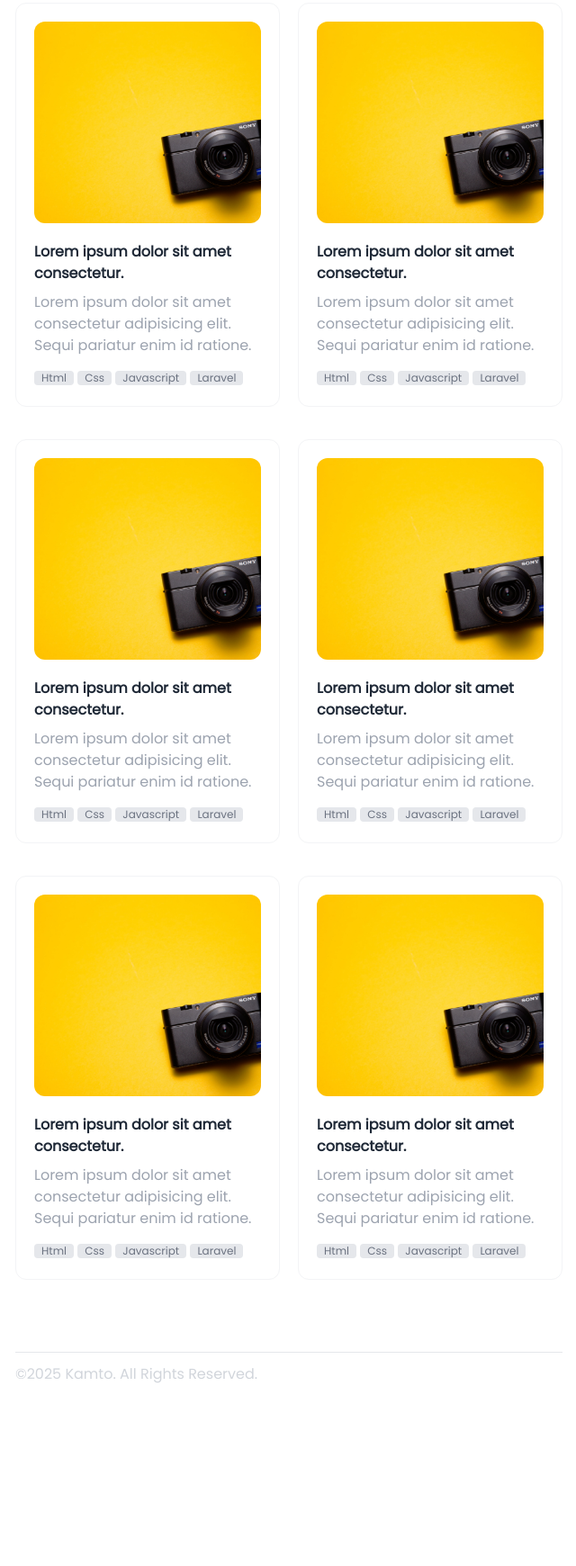
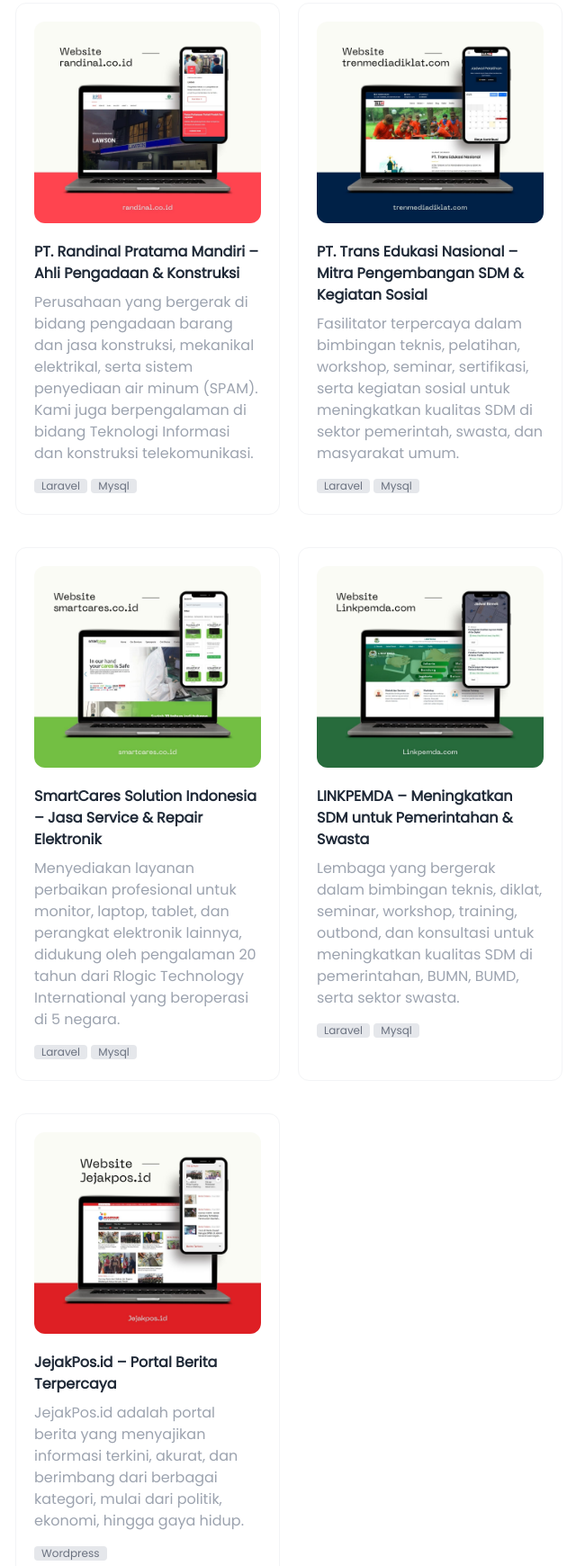
Before and after one commit to kamto-s/portfolio, a website: page public/index.html in a window 1280 px wide. Shown: the part 1253-2993 px from the top of the page at 90% size, without its empty margins (319-959 px from the left). Before the commit the page ends 2804 px from the top, so only its background shows below. Drawn offline with Linux system fonts and the light colour scheme.

Commit message:
add project

```diff
--- a/public/index.html
+++ b/public/index.html
@@ -146,100 +146,97 @@
       <div class="grid md:grid-cols-2 md:gap-5 sm:grid-cols-1">
         <!-- card -->
         <div class="p-5 mb-4 border border-gray-100 rounded-xl hover:bg-gray-100 dark:border-gray-900 dark:hover:bg-gray-900">
-          <img src="assets/images/img1.jpeg" class="object-cover w-full h-56 rounded-xl" alt="" />
+          <img src="assets/images/prj5.jpg" class="object-cover object-top w-full h-56 rounded-xl" alt="" />
           <div class="mt-5">
             <p class="font-semibold text-gray-800 hover:underline dark:text-gray-300 text-normal">
-              <a href="#">Lorem ipsum dolor sit amet consectetur.</a>
+              <a href="https://randinal.co.id/" target="_blank">PT. Randinal Pratama Mandiri – Ahli Pengadaan & Konstruksi</a>
             </p>
-            <p class="mt-2 text-base text-gray-400">Lorem ipsum dolor sit amet consectetur adipisicing elit. Sequi pariatur enim id ratione.</p>
+            <p class="mt-2 text-base font-medium text-gray-400">
+              Perusahaan yang bergerak di bidang pengadaan barang dan jasa konstruksi, mekanikal elektrikal, serta sistem penyediaan air minum (SPAM).
+              Kami juga berpengalaman di bidang Teknologi Informasi dan konstruksi telekomunikasi.
+            </p>
             <div class="mt-2 g-4">
-              <p class="inline-block px-2 mt-2 text-xs text-gray-500 bg-gray-200 rounded dark:bg-gray-800">Html</p>
-              <p class="inline-block px-2 mt-2 text-xs text-gray-500 bg-gray-200 rounded dark:bg-gray-800">Css</p>
-              <p class="inline-block px-2 mt-2 text-xs text-gray-500 bg-gray-200 rounded dark:bg-gray-800">Javascript</p>
               <p class="inline-block px-2 mt-2 text-xs text-gray-500 bg-gray-200 rounded dark:bg-gray-800">Laravel</p>
+              <p class="inline-block px-2 mt-2 text-xs text-gray-500 bg-gray-200 rounded dark:bg-gray-800">Mysql</p>
             </div>
           </div>
         </div>
+        <!-- end card -->
+
         <!-- card -->
         <div class="p-5 mb-4 border border-gray-100 rounded-xl hover:bg-gray-100 dark:border-gray-900 dark:hover:bg-gray-900">
-          <img src="assets/images/img1.jpeg" class="object-cover w-full h-56 rounded-xl" alt="" />
+          <img src="assets/images/prj4.jpg" class="object-cover object-top w-full h-56 rounded-xl" alt="" />
           <div class="mt-5">
             <p class="font-semibold text-gray-800 hover:underline dark:text-gray-300 text-normal">
-              <a href="#">Lorem ipsum dolor sit amet consectetur.</a>
+              <a href="https://trenmediadiklat.com/" target="_blank">PT. Trans Edukasi Nasional – Mitra Pengembangan SDM & Kegiatan Sosial</a>
             </p>
-            <p class="mt-2 text-base text-gray-400">Lorem ipsum dolor sit amet consectetur adipisicing elit. Sequi pariatur enim id ratione.</p>
+            <p class="mt-2 text-base font-medium text-gray-400">
+              Fasilitator terpercaya dalam bimbingan teknis, pelatihan, workshop, seminar, sertifikasi, serta kegiatan sosial untuk meningkatkan
+              kualitas SDM di sektor pemerintah, swasta, dan masyarakat umum.
+            </p>
             <div class="mt-2 g-4">
-              <p class="inline-block px-2 mt-2 text-xs text-gray-500 bg-gray-200 rounded dark:bg-gray-800">Html</p>
-              <p class="inline-block px-2 mt-2 text-xs text-gray-500 bg-gray-200 rounded dark:bg-gray-800">Css</p>
-              <p class="inline-block px-2 mt-2 text-xs text-gray-500 bg-gray-200 rounded dark:bg-gray-800">Javascript</p>
               <p class="inline-block px-2 mt-2 text-xs text-gray-500 bg-gray-200 rounded dark:bg-gray-800">Laravel</p>
+              <p class="inline-block px-2 mt-2 text-xs text-gray-500 bg-gray-200 rounded dark:bg-gray-800">Mysql</p>
             </div>
           </div>
         </div>
+        <!-- end card -->
+
         <!-- card -->
         <div class="p-5 mb-4 border border-gray-100 rounded-xl hover:bg-gray-100 dark:border-gray-900 dark:hover:bg-gray-900">
-          <img src="assets/images/img1.jpeg" class="object-cover w-full h-56 rounded-xl" alt="" />
+          <img src="assets/images/prj3.jpg" class="object-cover object-top w-full h-56 rounded-xl" alt="" />
           <div class="mt-5">
             <p class="font-semibold text-gray-800 hover:underline dark:text-gray-300 text-normal">
-              <a href="#">Lorem ipsum dolor sit amet consectetur.</a>
+              <a href="https://smartcares.co.id/" target="_blank">SmartCares Solution Indonesia – Jasa Service & Repair Elektronik</a>
             </p>
-            <p class="mt-2 text-base text-gray-400">Lorem ipsum dolor sit amet consectetur adipisicing elit. Sequi pariatur enim id ratione.</p>
+            <p class="mt-2 text-base font-medium text-gray-400">
+              Menyediakan layanan perbaikan profesional untuk monitor, laptop, tablet, dan perangkat elektronik lainnya, didukung oleh pengalaman 20
+              tahun dari Rlogic Technology International yang beroperasi di 5 negara.
+            </p>
             <div class="mt-2 g-4">
-              <p class="inline-block px-2 mt-2 text-xs text-gray-500 bg-gray-200 rounded dark:bg-gray-800">Html</p>
-              <p class="inline-block px-2 mt-2 text-xs text-gray-500 bg-gray-200 rounded dark:bg-gray-800">Css</p>
-              <p class="inline-block px-2 mt-2 text-xs text-gray-500 bg-gray-200 rounded dark:bg-gray-800">Javascript</p>
               <p class="inline-block px-2 mt-2 text-xs text-gray-500 bg-gray-200 rounded dark:bg-gray-800">Laravel</p>
+              <p class="inline-block px-2 mt-2 text-xs text-gray-500 bg-gray-200 rounded dark:bg-gray-800">Mysql</p>
             </div>
           </div>
         </div>
+        <!-- end card -->
+
         <!-- card -->
         <div class="p-5 mb-4 border border-gray-100 rounded-xl hover:bg-gray-100 dark:border-gray-900 dark:hover:bg-gray-900">
-          <img src="assets/images/img1.jpeg" class="object-cover w-full h-56 rounded-xl" alt="" />
+          <img src="assets/images/prj2.jpg" class="object-cover object-top w-full h-56 rounded-xl" alt="" />
           <div class="mt-5">
             <p class="font-semibold text-gray-800 hover:underline dark:text-gray-300 text-normal">
-              <a href="#">Lorem ipsum dolor sit amet consectetur.</a>
+              <a href="https://linkpemda.com/" target="_blank">LINKPEMDA – Meningkatkan SDM untuk Pemerintahan & Swasta</a>
             </p>
-            <p class="mt-2 text-base text-gray-400">Lorem ipsum dolor sit amet consectetur adipisicing elit. Sequi pariatur enim id ratione.</p>
+            <p class="mt-2 text-base font-medium text-gray-400">
+              Lembaga yang bergerak dalam bimbingan teknis, diklat, seminar, workshop, training, outbond, dan konsultasi untuk meningkatkan kualitas
+              SDM di pemerintahan, BUMN, BUMD, serta sektor swasta.
+            </p>
             <div class="mt-2 g-4">
-              <p class="inline-block px-2 mt-2 text-xs text-gray-500 bg-gray-200 rounded dark:bg-gray-800">Html</p>
-              <p class="inline-block px-2 mt-2 text-xs text-gray-500 bg-gray-200 rounded dark:bg-gray-800">Css</p>
-              <p class="inline-block px-2 mt-2 text-xs text-gray-500 bg-gray-200 rounded dark:bg-gray-800">Javascript</p>
               <p class="inline-block px-2 mt-2 text-xs text-gray-500 bg-gray-200 rounded dark:bg-gray-800">Laravel</p>
+              <p class="inline-block px-2 mt-2 text-xs text-gray-500 bg-gray-200 rounded dark:bg-gray-800">Mysql</p>
             </div>
           </div>
         </div>
+        <!-- end card -->
+
         <!-- card -->
         <div class="p-5 mb-4 border border-gray-100 rounded-xl hover:bg-gray-100 dark:border-gray-900 dark:hover:bg-gray-900">
-          <img src="assets/images/img1.jpeg" class="object-cover w-full h-56 rounded-xl" alt="" />
+          <img src="assets/images/prj1.jpg" class="object-cover object-top w-full h-56 rounded-xl" alt="" />
           <div class="mt-5">
             <p class="font-semibold text-gray-800 hover:underline dark:text-gray-300 text-normal">
-              <a href="#">Lorem ipsum dolor sit amet consectetur.</a>
+              <a href="https://jejakpos.id/" target="_blank">JejakPos.id – Portal Berita Terpercaya</a>
             </p>
-            <p class="mt-2 text-base text-gray-400">Lorem ipsum dolor sit amet consectetur adipisicing elit. Sequi pariatur enim id ratione.</p>
+            <p class="mt-2 text-base font-medium text-gray-400">
+              JejakPos.id adalah portal berita yang menyajikan informasi terkini, akurat, dan berimbang dari berbagai kategori, mulai dari politik,
+              ekonomi, hingga gaya hidup.
+            </p>
             <div class="mt-2 g-4">
-              <p class="inline-block px-2 mt-2 text-xs text-gray-500 bg-gray-200 rounded dark:bg-gray-800">Html</p>
-              <p class="inline-block px-2 mt-2 text-xs text-gray-500 bg-gray-200 rounded dark:bg-gray-800">Css</p>
-              <p class="inline-block px-2 mt-2 text-xs text-gray-500 bg-gray-200 rounded dark:bg-gray-800">Javascript</p>
-              <p class="inline-block px-2 mt-2 text-xs text-gray-500 bg-gray-200 rounded dark:bg-gray-800">Laravel</p>
+              <p class="inline-block px-2 mt-2 text-xs text-gray-500 bg-gray-200 rounded dark:bg-gray-800">Wordpress</p>
             </div>
           </div>
         </div>
-        <!-- card -->
-        <div class="p-5 mb-4 border border-gray-100 rounded-xl hover:bg-gray-100 dark:border-gray-900 dark:hover:bg-gray-900">
-          <img src="assets/images/img1.jpeg" class="object-cover w-full h-56 rounded-xl" alt="" />
-          <div class="mt-5">
-            <p class="font-semibold text-gray-800 hover:underline dark:text-gray-300 text-normal">
-              <a href="#">Lorem ipsum dolor sit amet consectetur.</a>
-            </p>
-            <p class="mt-2 text-base text-gray-400">Lorem ipsum dolor sit amet consectetur adipisicing elit. Sequi pariatur enim id ratione.</p>
-            <div class="mt-2 g-4">
-              <p class="inline-block px-2 mt-2 text-xs text-gray-500 bg-gray-200 rounded dark:bg-gray-800">Html</p>
-              <p class="inline-block px-2 mt-2 text-xs text-gray-500 bg-gray-200 rounded dark:bg-gray-800">Css</p>
-              <p class="inline-block px-2 mt-2 text-xs text-gray-500 bg-gray-200 rounded dark:bg-gray-800">Javascript</p>
-              <p class="inline-block px-2 mt-2 text-xs text-gray-500 bg-gray-200 rounded dark:bg-gray-800">Laravel</p>
-            </div>
-          </div>
-        </div>
+        <!-- end card -->
       </div>
     </div>
 
```
Also changed, not shown: public/assets/css/style.css, public/assets/images/prj1.jpg (added), public/assets/images/prj2.jpg (added), public/assets/images/prj3.jpg (added), public/assets/images/prj4.jpg (added), public/assets/images/prj5.jpg (added).
